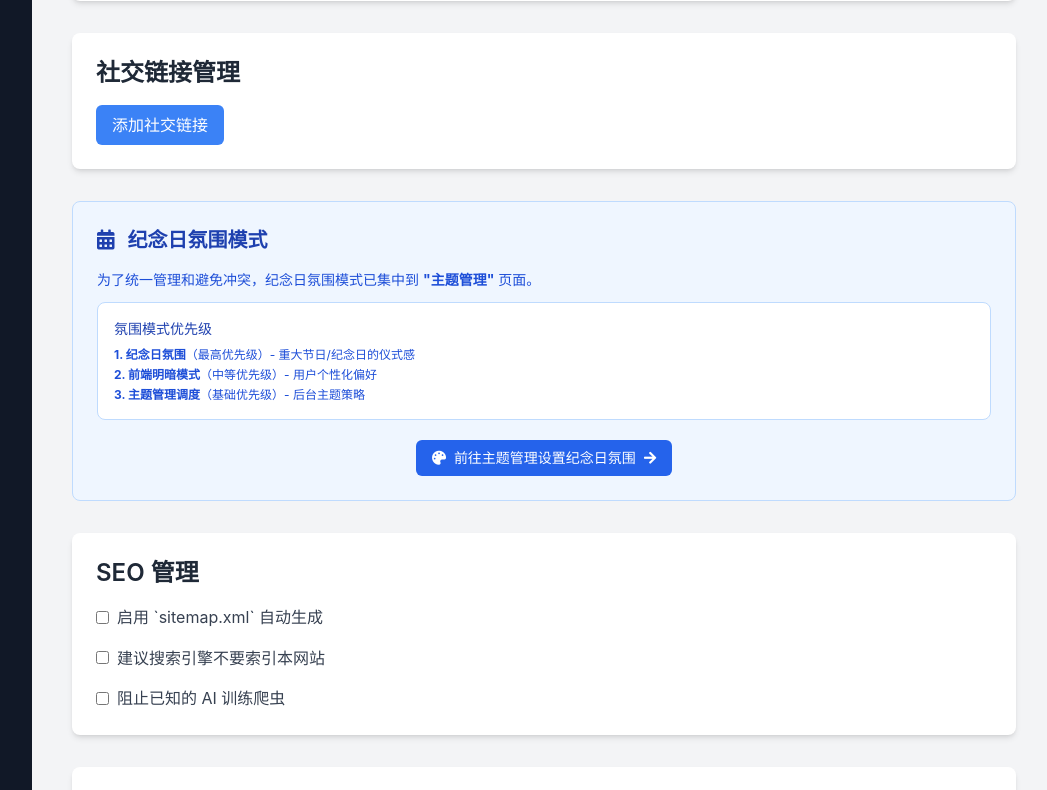
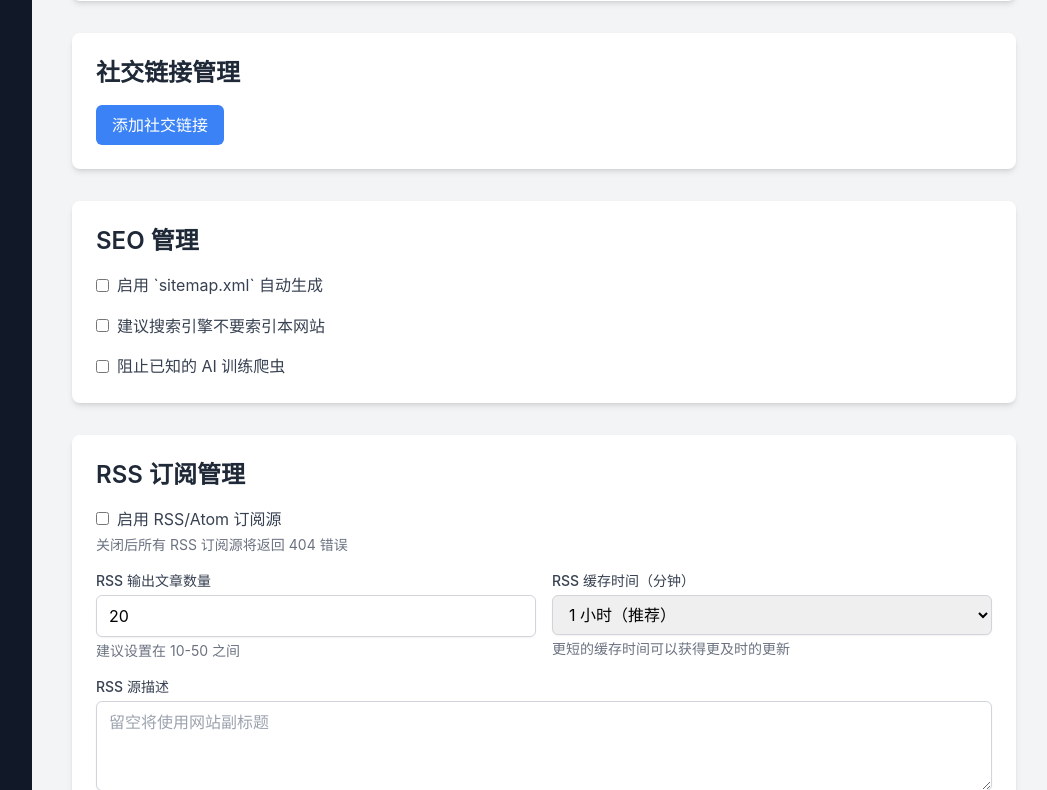
Before and after one commit to rewrz/RewrZ, a Python web app: template rewrz/templates/admin/settings.html in a window 1280 px wide. Shown: the part 896-1686 px from the top of the page, without its empty margins (224-1271 px from the left). Run offline with Jinja, Linux system fonts and the light colour scheme; the template is opened without the code that fills it, so the values that code supplies are empty; some libraries are stand-ins or nearby versions.

Commit message:
refactor(admin): 移除纪念日氛围模式设置区块
该功能已迁移至主题管理页面，避免功能重复和冲突

```diff
--- a/rewrz/templates/admin/settings.html
+++ b/rewrz/templates/admin/settings.html
@@ -90,35 +90,6 @@
         </div>
         <button type="button" id="add-social-link" class="px-4 py-2 bg-blue-500 text-white rounded-md hover:bg-blue-600">添加社交链接</button>
         <input type="hidden" name="social_links_json" id="social-links-json">
-    </div>
-
-    <!-- 纪念日氛围模式已移至主题管理 -->
-    <div class="bg-blue-50 border border-blue-200 rounded-lg p-6">
-        <h2 class="text-xl font-semibold text-blue-800 mb-4">
-            <i class="fas fa-calendar-alt mr-2"></i>
-            纪念日氛围模式
-        </h2>
-        <div class="text-blue-700 text-sm space-y-3">
-            <p>为了统一管理和避免冲突，纪念日氛围模式已集中到 <strong>"主题管理"</strong> 页面。</p>
-
-            <div class="bg-white rounded-lg p-4 border border-blue-200">
-                <h3 class="font-medium text-blue-800 mb-2">氛围模式优先级</h3>
-                <div class="space-y-1 text-xs">
-                    <p><strong>1. 纪念日氛围</strong>（最高优先级）- 重大节日/纪念日的仪式感</p>
-                    <p><strong>2. 前端明暗模式</strong>（中等优先级）- 用户个性化偏好</p>
-                    <p><strong>3. 主题管理调度</strong>（基础优先级）- 后台主题策略</p>
-                </div>
-            </div>
-
-            <div class="flex items-center justify-center pt-2">
-                <a href="{{ request.state.admin_path }}/themes"
-                   class="inline-flex items-center px-4 py-2 bg-blue-600 text-white rounded-md hover:bg-blue-700 transition-colors">
-                    <i class="fas fa-palette mr-2"></i>
-                    前往主题管理设置纪念日氛围
-                    <i class="fas fa-arrow-right ml-2"></i>
-                </a>
-            </div>
-        </div>
     </div>
 
     <!-- SEO 管理 -->
```
